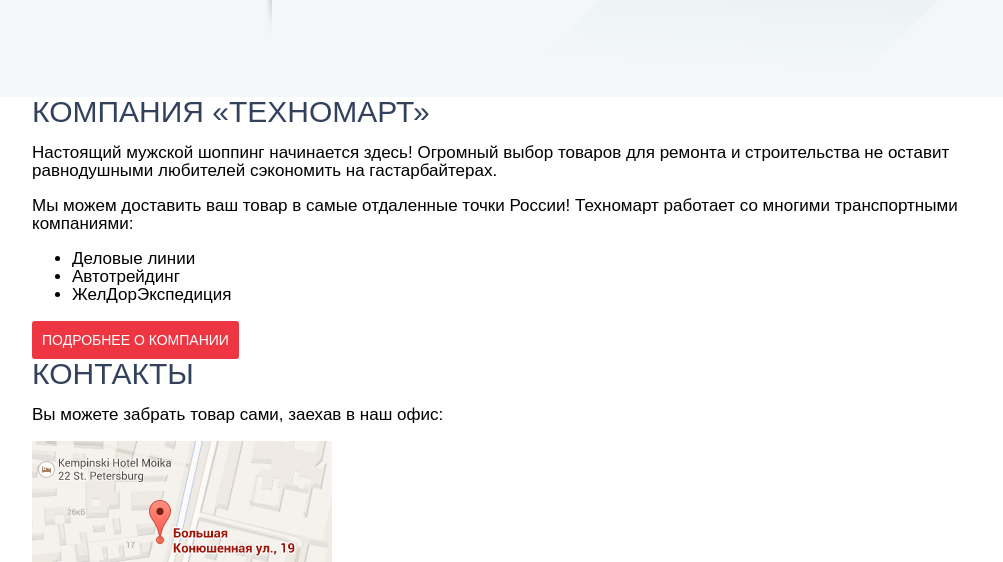
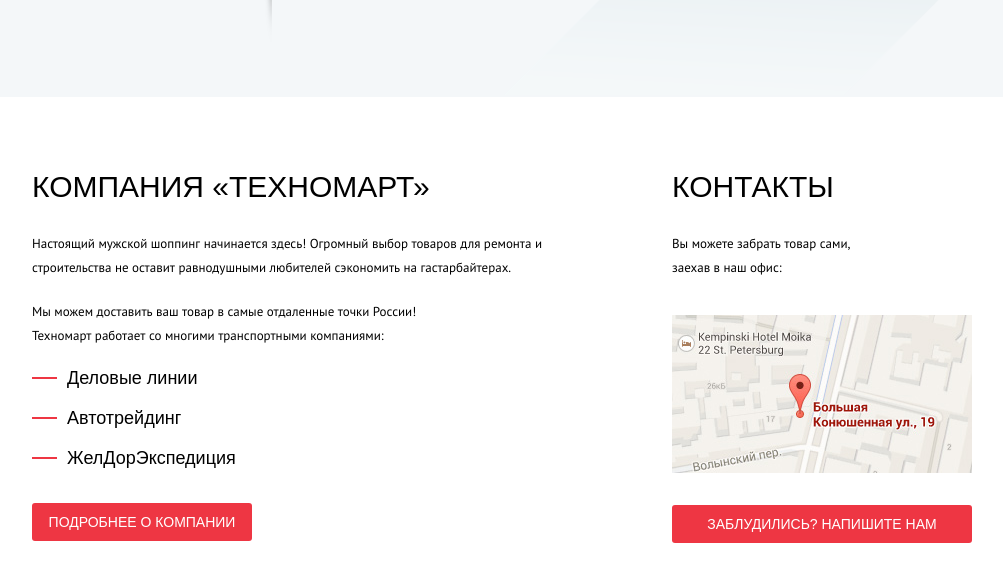
Before and after one commit to TalaViazenkina/279501-technomart, a plain HTML site: page index.html in a window 1280 px wide. Shown: the part 2413-2975 px from the top of the page, without its empty margins (138-1141 px from the left). Drawn offline with Linux system fonts and the light colour scheme; a web font is replaced by a local one.

Commit message:
Завершена стилизация блока main главной

```diff
--- a/css/style.css
+++ b/css/style.css
@@ -1013,6 +1013,7 @@
 /* Слайдер с услугами */
 
 .services {
+  margin-bottom: 75px;
   padding-top: 63px;
 
   background-color: #f4f7f9;
@@ -1154,7 +1155,100 @@
   width: 378px;
 }
 
-
 .button-credit {
   min-width: 175px;
 }
+
+.index-column {
+  display: flex;
+  justify-content: space-between;
+  margin-bottom: 85px;
+}
+
+.about-us {
+  width: 520px;
+}
+
+.about-us .section-title {
+  margin-bottom: 30px;
+
+  color: #000000;
+}
+
+.about-us p {
+  margin: 0 0 20px;
+
+  font-weight: 400;
+  font-size: 13px;
+  line-height: 24px;
+  font-family: "PT Sans", "Arial", sans-serif;
+}
+
+.about-us p:last-of-type {
+  width: 390px;
+}
+
+.deliverey-list {
+  margin: 0 0 35px;
+  padding: 0;
+
+  list-style: none;
+  font-size: 18px;
+  line-height: 20px;
+}
+
+.deliverey-list li {
+  position: relative;
+
+  margin: 0 0 20px;
+  padding-left: 35px;
+}
+
+.deliverey-list li:last-child {
+  margin-bottom: 0;
+}
+
+.deliverey-list li::before {
+  content: "";
+  position: absolute;
+  top: 9px;
+  left: 0;
+
+  width: 25px;
+  height: 2px;
+
+  background-color: #ee3643;
+}
+
+.button-about-us {
+  min-width: 200px;
+}
+
+.contacts {
+  width: 300px;
+}
+
+.contacts .section-title {
+  margin-bottom: 30px;
+
+  color: #000000;
+}
+
+.contacts p {
+  width: 200px;
+  margin: 0 0 35px;
+
+  font-weight: 400;
+  font-size: 13px;
+  line-height: 24px;
+  font-family: "PT Sans", "Arial", sans-serif;
+}
+
+.contacts-map {
+  display: block;
+  margin-bottom: 28px;
+}
+
+.contacts-feedback {
+  min-width: 280px;
+}
--- a/index.html
+++ b/index.html
@@ -299,7 +299,7 @@
         </div>
       </div>
     </section>
-    <div class="container">
+    <div class="container index-column">
       <section class="about-us">
         <h2 class="section-title">Компания «Техномарт»</h2>
         <p>Настоящий мужской шоппинг начинается здесь! Огромный выбор товаров для ремонта и строительства не оставит равнодушными любителей сэкономить на гастарбайтерах.</p>
@@ -309,7 +309,7 @@
           <li>Автотрейдинг</li>
           <li>ЖелДорЭкспедиция</li>
         </ul>
-        <a class="button" href="#">Подробнее о компании</a>
+        <a class="button button-about-us" href="#">Подробнее о компании</a>
       </section>
 
       <section class="contacts">
```
